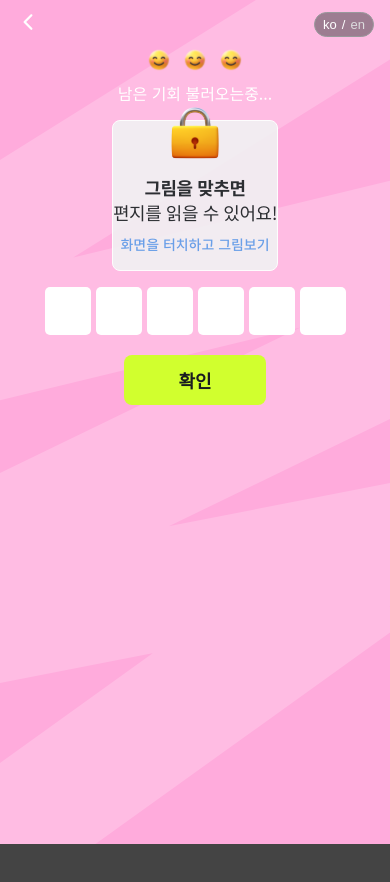
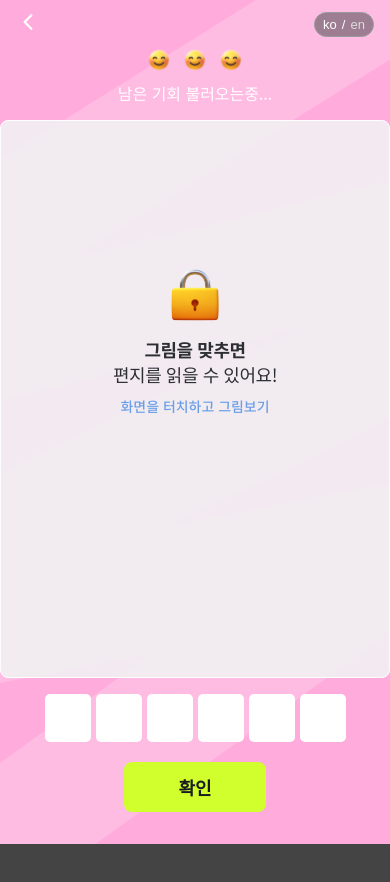
Before and after one commit to Catch-Letter/Catch-Letter-FE, a React (Vite) app: page /tryAnswer/1/1 in a window 390 px wide. Shown: the top 882 px of the page. After the commit the page ends 844 px from the top, so only its background shows below. Built offline with nearby package versions, Linux system fonts and the light colour scheme; no server answers.

Commit message:
feat: tryanswer 컴포넌트 반응형 추가 1차 (#77)

```diff
--- a/src/pages/tryAnswer/TryAnswer.styles.tsx
+++ b/src/pages/tryAnswer/TryAnswer.styles.tsx
@@ -29,6 +29,13 @@ const glowAnimation = keyframes`
   }
 `
 
+export const tryAnswerWrapper = css`
+  width: 100%;
+  height: 100vh;
+  display: flex;
+  flex-direction: column;
+`
+
 export const TryAnswerStyle = css`
   display: flex;
   flex-direction: column;
@@ -45,7 +52,11 @@ export const TryAnswerStyle = css`
   }
 
   .LetterCard-container {
-    margin: 0 48px;
+    display: flex;
+    justify-content: center;
+    /* margin: 0 48px; */
+    width: 100%;
+    height: 70%;
   }
 
   .shake {
@@ -61,8 +72,8 @@ export const LetterCardStyle = (backgroundImage: string) => css`
   background-image: url(${backgroundImage});
   background-size: cover;
   background-position: center;
-  width: 300px;
-  height: 400px;
+  width: 70%;
+  height: 100%;
   border-radius: 24px;
   box-shadow: 0 4px 6px rgba(0, 0, 0, 0.1);
 `
--- a/src/pages/tryAnswer/TryAnswer.tsx
+++ b/src/pages/tryAnswer/TryAnswer.tsx
@@ -2,7 +2,11 @@ import { postTryAnswer } from '#/api/postTryAnswer'
 import { letter } from '#/api/letter'
 import { BackHeader, LetterCard, LetterContent } from '#/components'
 import { TryCounter } from '#/components/try-answer/try-Counter'
-import { LetterCardStyle, TryAnswerStyle } from '#/pages/tryAnswer/TryAnswer.styles'
+import {
+  LetterCardStyle,
+  TryAnswerStyle,
+  tryAnswerWrapper,
+} from '#/pages/tryAnswer/TryAnswer.styles'
 import { Button } from '#/shared/ui'
 import { Background } from '#/shared/ui/background'
 import SeparatedInput from '#/shared/ui/separated-input/separated-input'
@@ -159,7 +163,7 @@ const TryAnswer = () => {
   }
 
   return (
-    <>
+    <div css={tryAnswerWrapper}>
       <Background color='pink' />
       <BackHeader />
       <div css={TryAnswerStyle}>
@@ -193,7 +197,7 @@ const TryAnswer = () => {
           </Button>
         </div>
       </div>
-    </>
+    </div>
   )
 }
 
```
